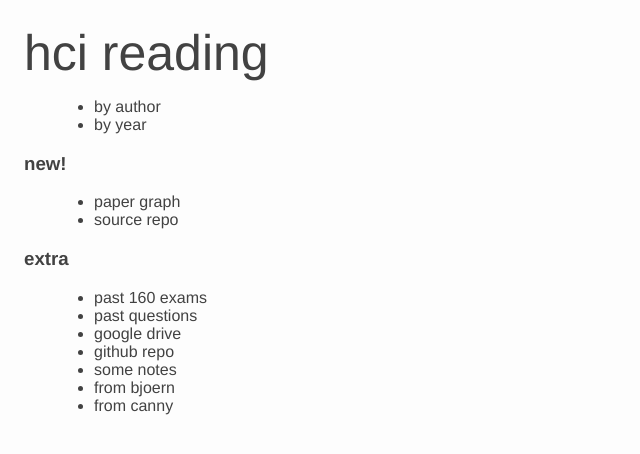
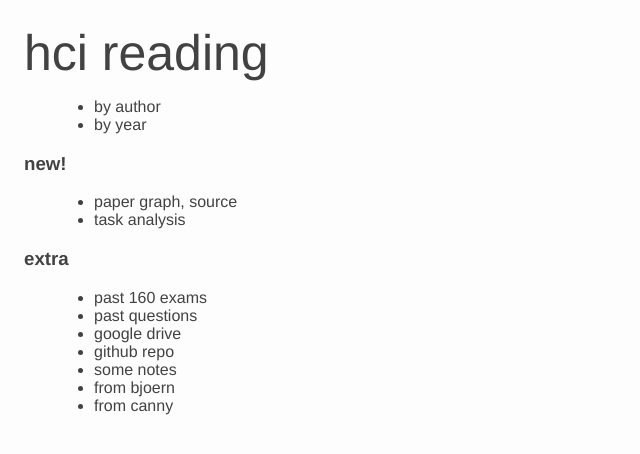
Before and after one commit to jeremywrnr/hci-prelims, a Jekyll site: the page built from index.md, in a window 1280 px wide. Shown: the top 454 px of the page, without its empty margins (0-640 px from the left). Built offline with Jekyll 4.4.1, drawn with Linux system fonts in a browser that asks for light colours.

Commit message:
add task analysis

```diff
--- a/index.md
+++ b/index.md
@@ -6,8 +6,8 @@ layout: default
 - [by year]({{ site.baseurl }}/time)
 
 ### new!
-- [paper graph]({{ site.baseurl }}/graph)
-- [source repo](https://github.com/ssterman/prelim_viz)
+- [paper graph]({{ site.baseurl }}/graph), [source](https://github.com/ssterman/prelim_viz)
+- [task analysis](https://drive.google.com/file/d/0B3rmOUWm5OBldFlKWXp6N2FBOHM/view?usp=sharing)
 
 ### extra
 - [past 160 exams](https://drive.google.com/drive/u/0/folders/0B62uerceUVsuczdhQXpMMDloVUE)
```
